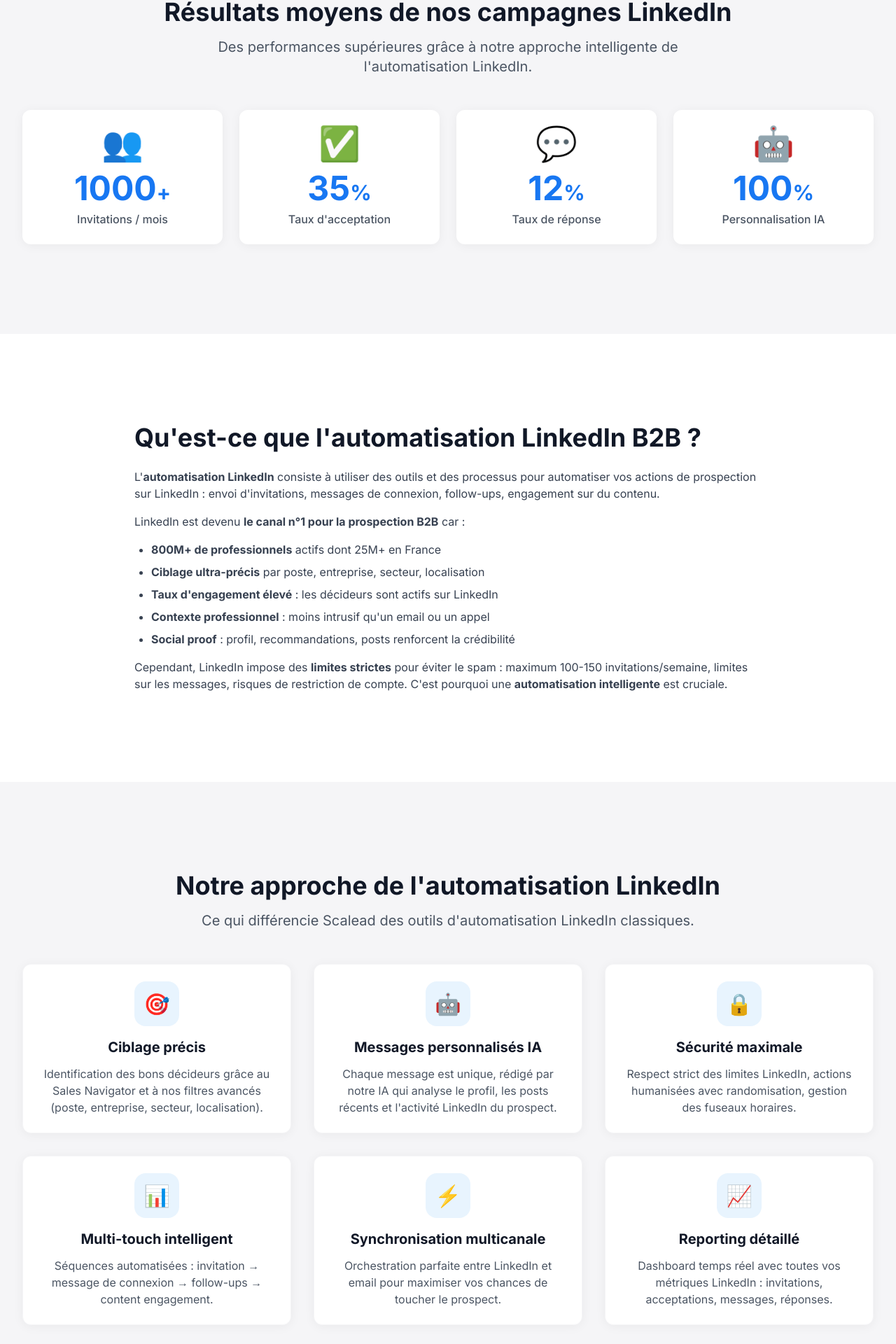
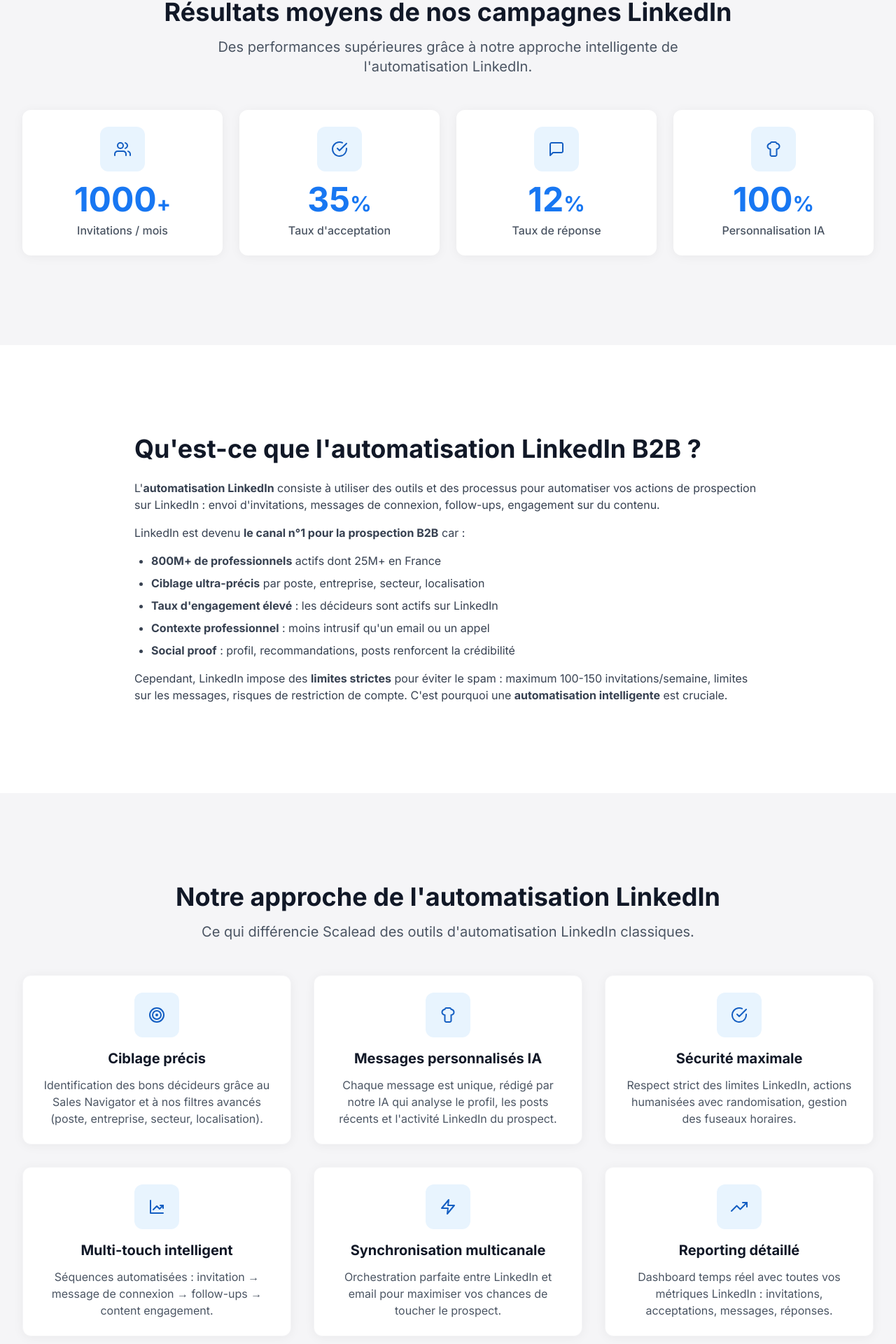
Before and after one commit to Nolan-ui-ux/site-scalead, a Next.js app: page /automatisation-linkedin in a window 1280 px wide. Shown: the part 837-2757 px from the top of the page at 70% size. Built offline with nearby package versions, Linux system fonts and the light colour scheme.

Commit message:
Replace emojis with SVG icons on automatisation-linkedin page
- Replace stats icons (users, checkmark, message, brain)
- Replace features icons (target, brain, checkmark, chart, lightning, trending)
- Maintain consistent professional icon style

```diff
--- a/app/automatisation-linkedin/page.tsx
+++ b/app/automatisation-linkedin/page.tsx
@@ -8,43 +8,53 @@ import Badge from '@/components/ui/Badge';
 import FeatureGrid from '@/components/business/FeatureGrid';
 import StatsGrid from '@/components/business/StatsGrid';
 import CTA from '@/components/business/CTA';
+import {
+  UsersIcon,
+  CheckCircleIcon,
+  MessageIcon,
+  BrainIcon,
+  TargetIcon,
+  ChartIcon,
+  LightningIcon,
+  TrendingUpIcon,
+} from '@/components/ui/Icons';
 
 export default function AutomatisationLinkedInPage() {
   const stats = [
-    { number: '1000', suffix: '+', label: 'Invitations / mois', icon: '👥' },
-    { number: '35', suffix: '%', label: 'Taux d\'acceptation', icon: '✅' },
-    { number: '12', suffix: '%', label: 'Taux de réponse', icon: '💬' },
-    { number: '100', suffix: '%', label: 'Personnalisation IA', icon: '🤖' },
+    { number: '1000', suffix: '+', label: 'Invitations / mois', icon: <UsersIcon size={24} /> },
+    { number: '35', suffix: '%', label: 'Taux d\'acceptation', icon: <CheckCircleIcon size={24} /> },
+    { number: '12', suffix: '%', label: 'Taux de réponse', icon: <MessageIcon size={24} /> },
+    { number: '100', suffix: '%', label: 'Personnalisation IA', icon: <BrainIcon size={24} /> },
   ];
 
   const features = [
     {
-      icon: '🎯',
+      icon: <TargetIcon />,
       title: 'Ciblage précis',
       description: 'Identification des bons décideurs grâce au Sales Navigator et à nos filtres avancés (poste, entreprise, secteur, localisation).',
     },
     {
-      icon: '🤖',
+      icon: <BrainIcon />,
       title: 'Messages personnalisés IA',
       description: 'Chaque message est unique, rédigé par notre IA qui analyse le profil, les posts récents et l\'activité LinkedIn du prospect.',
     },
     {
-      icon: '🔒',
+      icon: <CheckCircleIcon />,
       title: 'Sécurité maximale',
       description: 'Respect strict des limites LinkedIn, actions humanisées avec randomisation, gestion des fuseaux horaires.',
     },
     {
-      icon: '📊',
+      icon: <ChartIcon />,
       title: 'Multi-touch intelligent',
       description: 'Séquences automatisées : invitation → message de connexion → follow-ups → content engagement.',
     },
     {
-      icon: '⚡',
+      icon: <LightningIcon />,
       title: 'Synchronisation multicanale',
       description: 'Orchestration parfaite entre LinkedIn et email pour maximiser vos chances de toucher le prospect.',
     },
     {
-      icon: '📈',
+      icon: <TrendingUpIcon />,
       title: 'Reporting détaillé',
       description: 'Dashboard temps réel avec toutes vos métriques LinkedIn : invitations, acceptations, messages, réponses.',
     },
```
